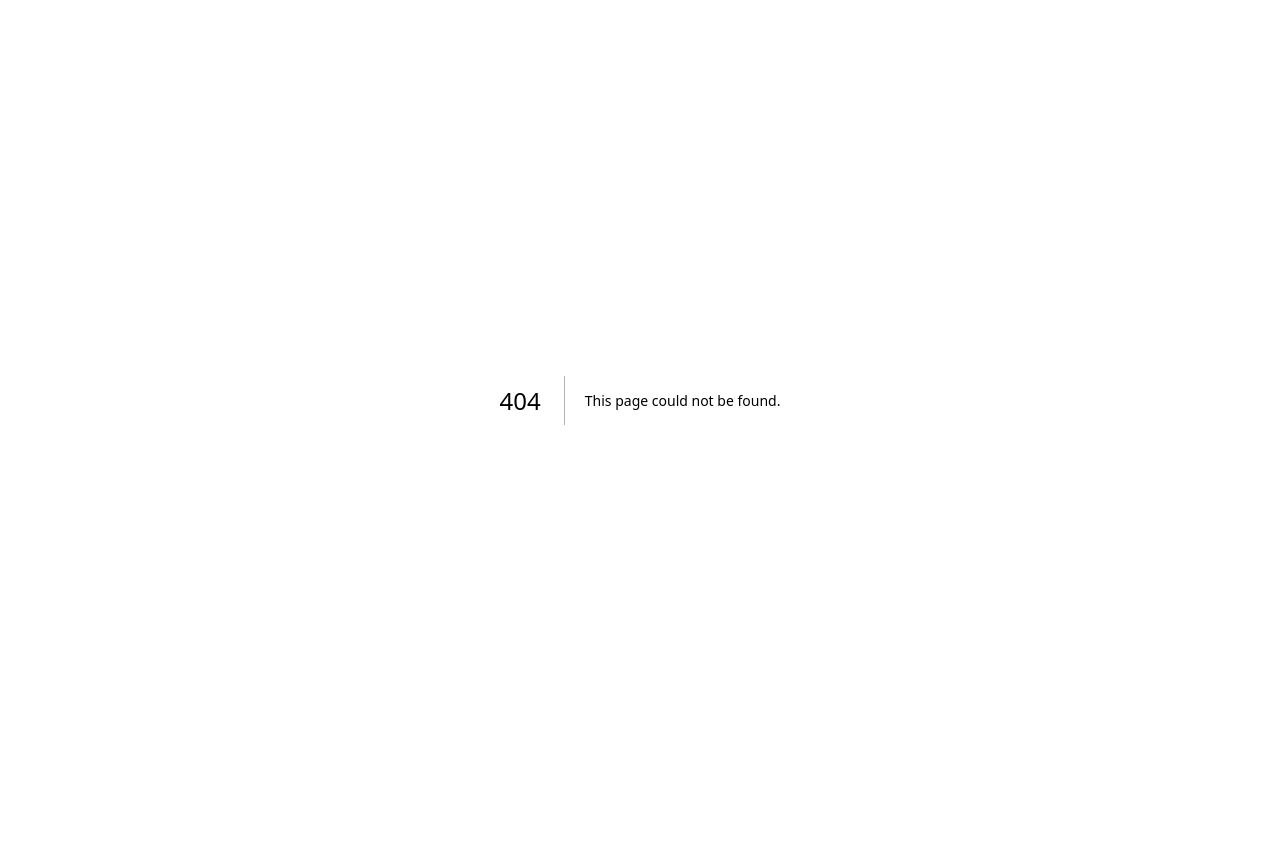
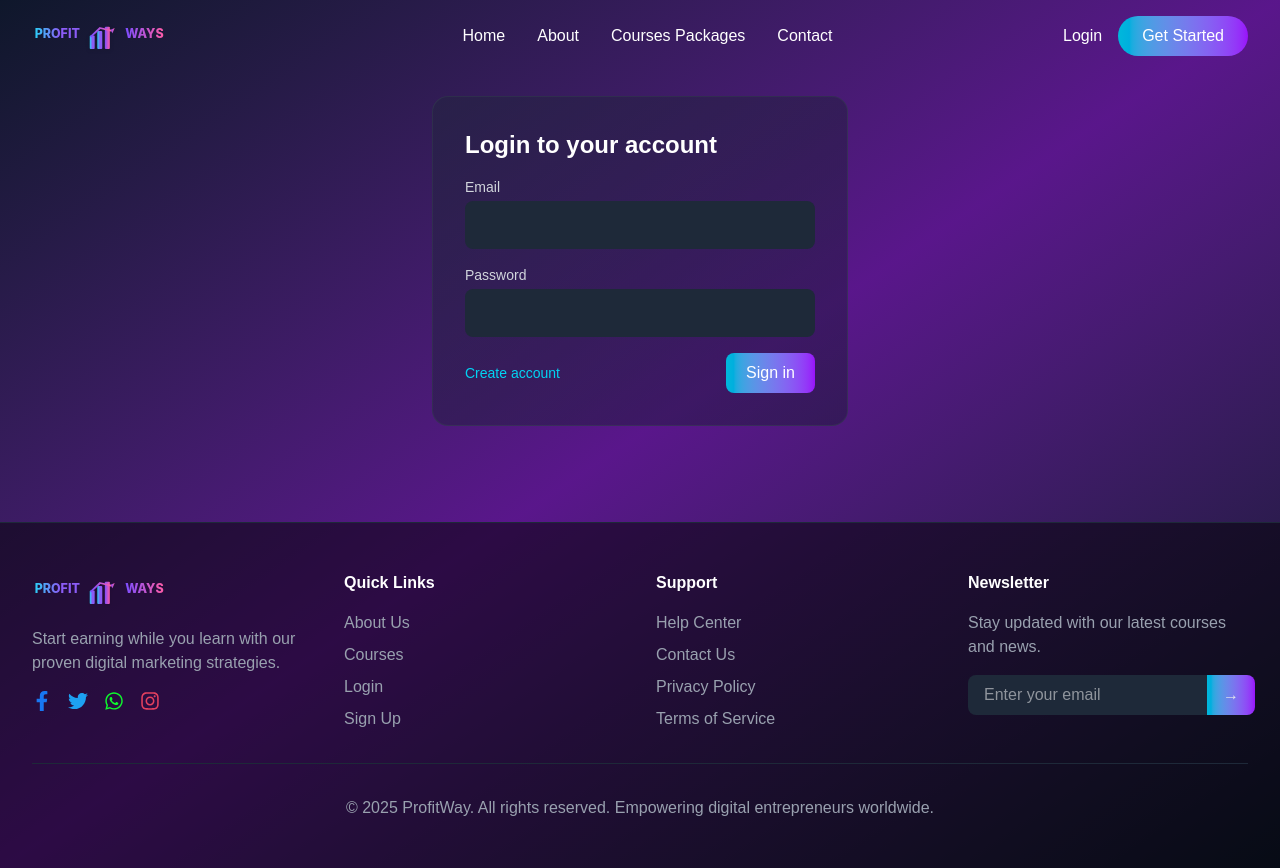
Before and after one commit to sachidanand9565/profitway, a Next.js app: page /login in a window 1280 px wide. Before the commit this address had no page. Before the commit the page ends 800 px from the top, so only its background shows below. Built offline with nearby package versions, Linux system fonts and the light colour scheme.

Commit message:
new page

```diff
--- a/src/app/component/include/footer.jsx
+++ b/src/app/component/include/footer.jsx
@@ -37,8 +37,8 @@ function Footer() {
             <ul className="space-y-2 text-gray-400">
               <li><a href="/about" className="hover:text-white transition-colors">About Us</a></li>
               <li><a href="/packages" className="hover:text-white transition-colors">Courses</a></li>
-              <li><a href="/" className="hover:text-white transition-colors">Instructors</a></li>
-              <li><a href="/" className="hover:text-white transition-colors">Blog</a></li>
+              <li><a href="/login" className="hover:text-white transition-colors">Login</a></li>
+              <li><a href="/signup" className="hover:text-white transition-colors">Sign Up</a></li>
             </ul>
           </div>
 
--- a/src/app/component/include/header.jsx
+++ b/src/app/component/include/header.jsx
@@ -56,10 +56,10 @@ function Header() {
               </div>
 
               <div className="hidden md:flex items-center space-x-4">
-                <button className="text-white hover:text-cyan-400 transition-colors">Login</button>
-                <button className="bg-gradient-to-r from-cyan-500 to-purple-600 text-white px-6 py-2 rounded-full hover:from-cyan-600 hover:to-purple-700 transition-all">
+                <a href="/login" className="text-white hover:text-cyan-400 transition-colors">Login</a>
+                <a href="/signup" className="bg-gradient-to-r from-cyan-500 to-purple-600 text-white px-6 py-2 rounded-full hover:from-cyan-600 hover:to-purple-700 transition-all">
                   Get Started
-                </button>
+                </a>
               </div>
 
               {/* Mobile menu button */}
@@ -94,10 +94,8 @@ function Header() {
                   <a href="/packages" className="text-white hover:text-cyan-400 transition-colors">Courses Packages</a>
                   <a href="/contact" className="text-white hover:text-cyan-400 transition-colors">Contact</a>
                   <div className="pt-4 border-t border-gray-700">
-                    <button className="text-white hover:text-cyan-400 transition-colors mb-2 block">Login</button>
-                    <button className="bg-gradient-to-r from-cyan-500 to-purple-600 text-white px-6 py-2 rounded-full w-full">
-                      Get Started
-                    </button>
+                    <a href="/login" className="text-white hover:text-cyan-400 transition-colors mb-2 block">Login</a>
+                    <a href="/signup" className="bg-gradient-to-r from-cyan-500 to-purple-600 text-white px-6 py-2 rounded-full w-full text-center">Get Started</a>
                   </div>
                 </div>
               </div>
--- /dev/null
+++ b/src/app/login/page.jsx
@@ -0,0 +1,58 @@
+"use client";
+import React, { useState } from "react";
+import Head from "next/head";
+import Header from '../component/include/header'
+import Footer from '../component/include/footer'
+
+export default function LoginPage() {
+  const [form, setForm] = useState({ email: "", password: "" });
+  const [status, setStatus] = useState(null);
+
+  const handleChange = (e) => setForm(s => ({ ...s, [e.target.name]: e.target.value }));
+
+  const handleSubmit = (e) => {
+    e.preventDefault();
+    setStatus('sending');
+    setTimeout(() => {
+      setStatus('success');
+      setForm({ email: '', password: '' });
+    }, 800);
+  };
+
+  return (
+    <>
+      <Head>
+        <title>Login - ProfitWay</title>
+      </Head>
+
+      <div className="min-h-screen bg-gradient-to-br from-slate-900 via-purple-900 to-slate-900">
+        <Header />
+
+        <main className="py-24">
+          <div className="max-w-md mx-auto px-4">
+            <div className="bg-gradient-to-br from-gray-800/40 to-gray-900/40 rounded-2xl p-8 border border-gray-700/50">
+              <h1 className="text-2xl font-bold text-white mb-4">Login to your account</h1>
+              <form onSubmit={handleSubmit} className="space-y-4">
+                <div>
+                  <label className="block text-sm text-gray-300 mb-1">Email</label>
+                  <input name="email" value={form.email} onChange={handleChange} required className="w-full bg-gray-800 text-white px-4 py-3 rounded-lg" />
+                </div>
+                <div>
+                  <label className="block text-sm text-gray-300 mb-1">Password</label>
+                  <input name="password" type="password" value={form.password} onChange={handleChange} required className="w-full bg-gray-800 text-white px-4 py-3 rounded-lg" />
+                </div>
+                <div className="flex items-center justify-between">
+                  <a href="/signup" className="text-sm text-cyan-400 hover:underline">Create account</a>
+                  <button type="submit" className="bg-gradient-to-r from-cyan-500 to-purple-600 text-white px-5 py-2 rounded-lg">Sign in</button>
+                </div>
+                {status === 'success' && <div className="text-green-400">Logged in (demo)</div>}
+              </form>
+            </div>
+          </div>
+        </main>
+
+        <Footer />
+      </div>
+    </>
+  );
+}
--- /dev/null
+++ b/src/app/signup/page.jsx
@@ -0,0 +1,58 @@
+"use client";
+import React, { useState } from "react";
+import Head from "next/head";
+import Header from '../component/include/header'
+import Footer from '../component/include/footer'
+
+export default function SignupPage() {
+  const [form, setForm] = useState({ name: '', email: '', password: '' });
+  const [status, setStatus] = useState(null);
+
+  const handleChange = (e) => setForm(s => ({ ...s, [e.target.name]: e.target.value }));
+  const handleSubmit = (e) => {
+    e.preventDefault();
+    setStatus('sending');
+    setTimeout(() => { setStatus('created'); setForm({ name: '', email: '', password: '' }); }, 900);
+  };
+
+  return (
+    <>
+      <Head>
+        <title>Sign up - ProfitWay</title>
+      </Head>
+
+      <div className="min-h-screen bg-gradient-to-br from-slate-900 via-purple-900 to-slate-900">
+        <Header />
+
+        <main className="py-24">
+          <div className="max-w-md mx-auto px-4">
+            <div className="bg-gradient-to-br from-gray-800/40 to-gray-900/40 rounded-2xl p-8 border border-gray-700/50">
+              <h1 className="text-2xl font-bold text-white mb-4">Create an account</h1>
+              <form onSubmit={handleSubmit} className="space-y-4">
+                <div>
+                  <label className="block text-sm text-gray-300 mb-1">Full name</label>
+                  <input name="name" value={form.name} onChange={handleChange} required className="w-full bg-gray-800 text-white px-4 py-3 rounded-lg" />
+                </div>
+                <div>
+                  <label className="block text-sm text-gray-300 mb-1">Email</label>
+                  <input name="email" value={form.email} onChange={handleChange} required className="w-full bg-gray-800 text-white px-4 py-3 rounded-lg" />
+                </div>
+                <div>
+                  <label className="block text-sm text-gray-300 mb-1">Password</label>
+                  <input name="password" type="password" value={form.password} onChange={handleChange} required className="w-full bg-gray-800 text-white px-4 py-3 rounded-lg" />
+                </div>
+                <div className="flex items-center justify-between">
+                  <a href="/login" className="text-sm text-cyan-400 hover:underline">Already have an account?</a>
+                  <button type="submit" className="bg-gradient-to-r from-cyan-500 to-purple-600 text-white px-5 py-2 rounded-lg">Create</button>
+                </div>
+                {status === 'created' && <div className="text-green-400">Account created (demo)</div>}
+              </form>
+            </div>
+          </div>
+        </main>
+
+        <Footer />
+      </div>
+    </>
+  );
+}
```
